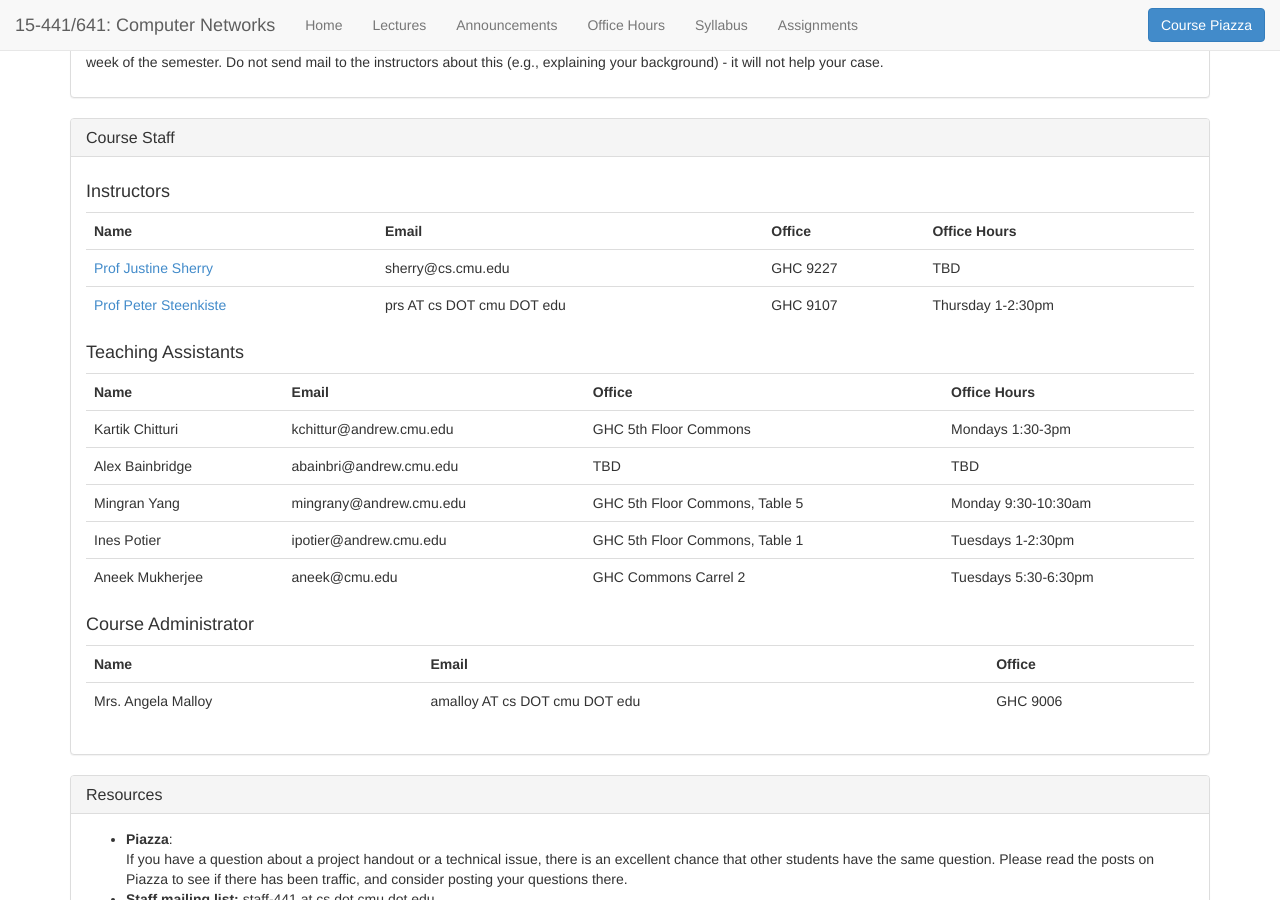
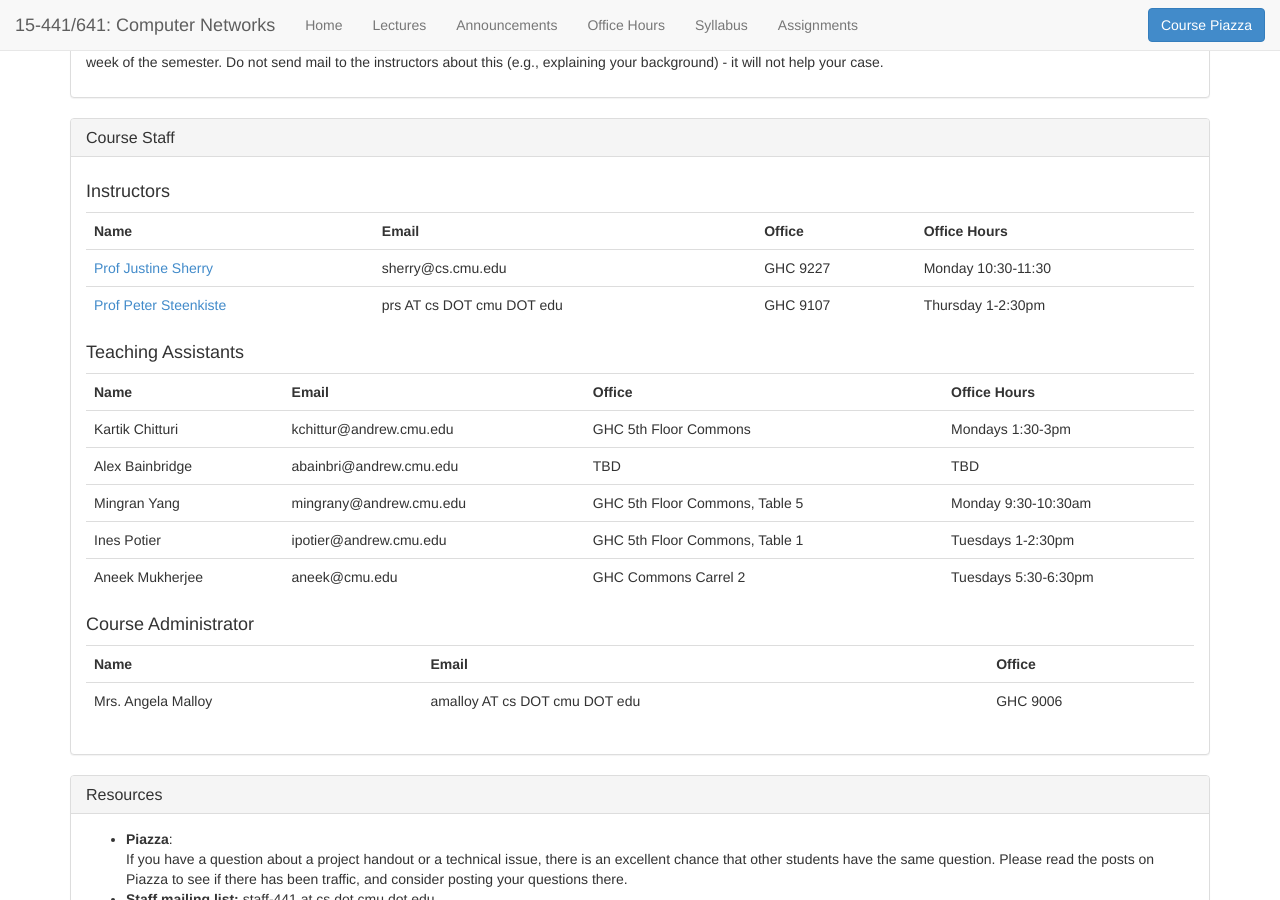
Before and after one commit to computer-networks/fa19, a Jekyll site: the page built from index.html, in a window 1280 px wide and 900 px high, scrolled down 699 px. Built offline with Jekyll 4.4.1, drawn with Linux system fonts in a browser that asks for light colours.

Commit message:
Add my OH

```diff
--- a/index.html
+++ b/index.html
@@ -86,7 +86,7 @@ title: 15-441/641 Fall 2019
 	<td><a href="http://www.justinesherry.com/">Prof Justine Sherry</a></td>
 	<td><span class="email">sherry@cs.cmu.edu</span></td>
 	<td>GHC 9227</td>
-	<td>TBD</td>
+	<td>Monday 10:30-11:30</td>
 	</tr>
 	<tr>
 	<td><a href="http://www.cs.cmu.edu/~prs">Prof Peter Steenkiste</a></td>
```
